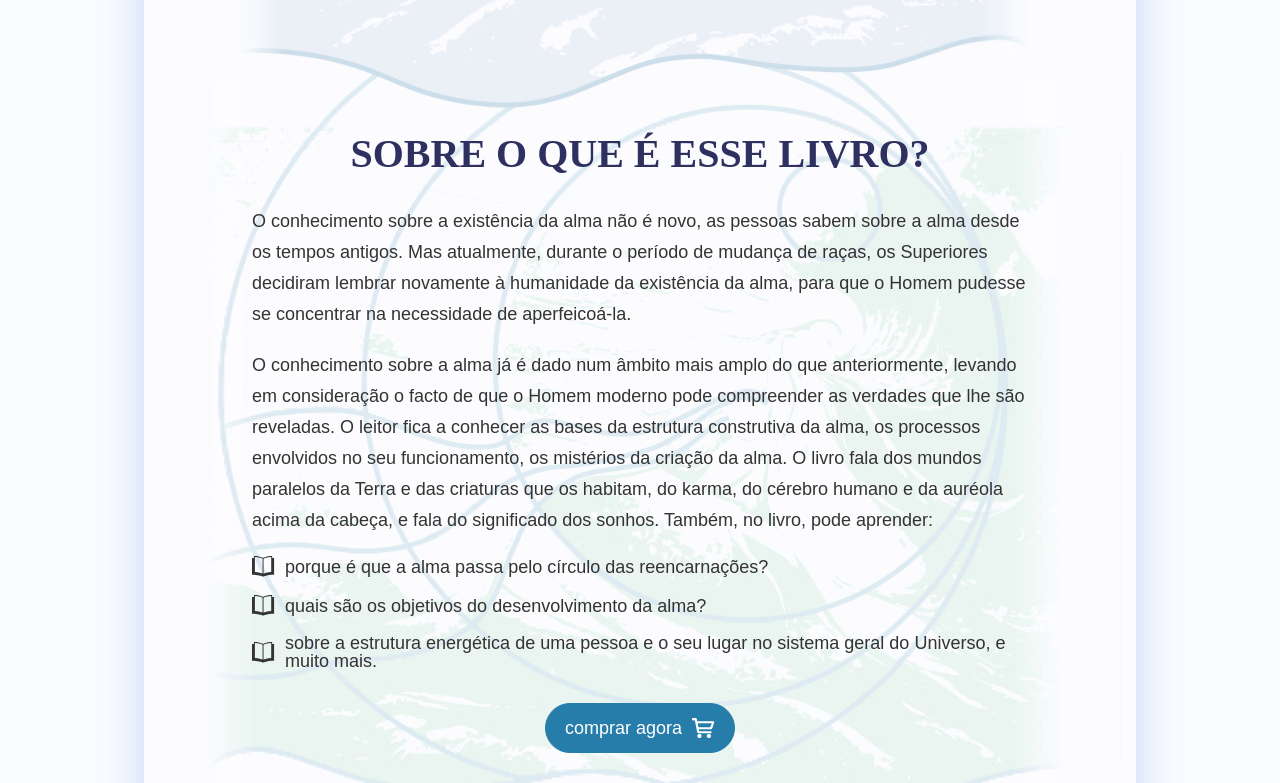
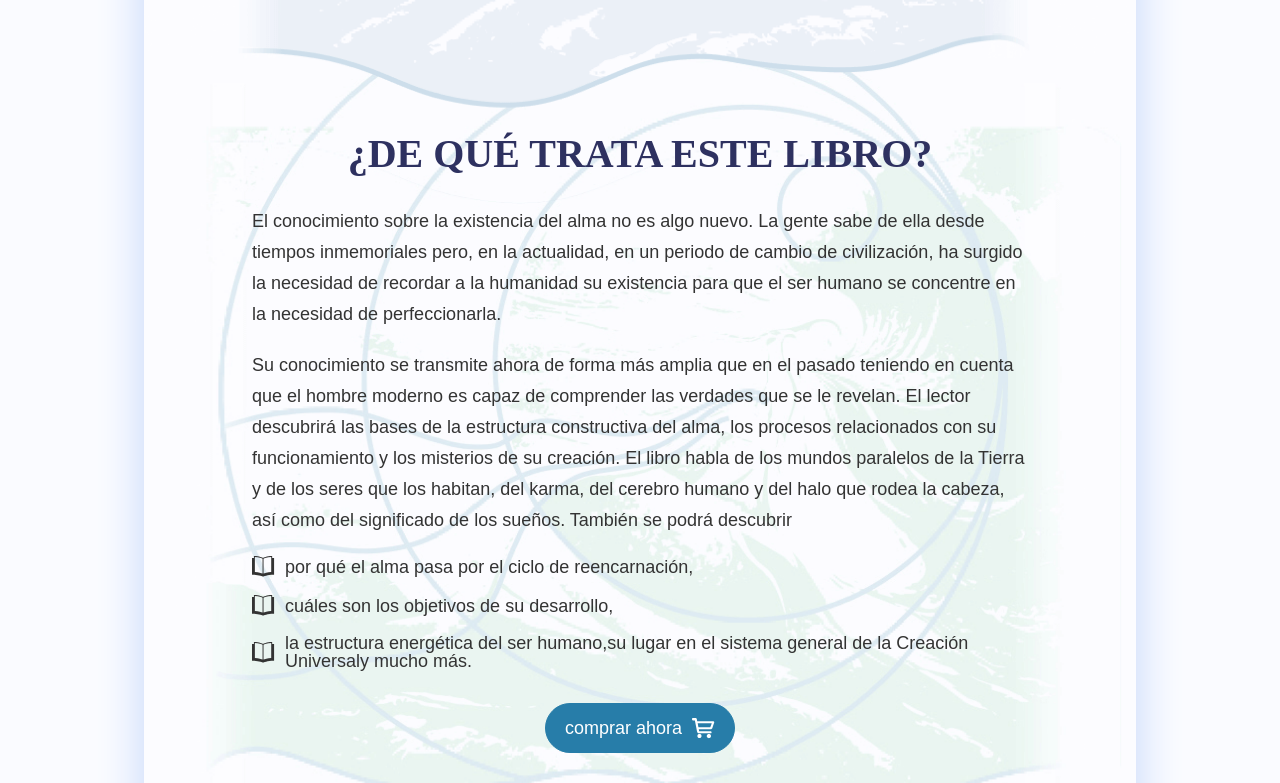
Before and after one commit to diywebdev/alma-books, a plain HTML site: page index.html in a window 1280 px wide. Shown: the part 640-1423 px from the top of the page. Drawn offline with nearby package versions, Linux system fonts and the light colour scheme; a web font is replaced by a local one.

Commit message:
UPD ABOUT

```diff
--- a/index.html
+++ b/index.html
@@ -141,47 +141,30 @@
       <main>
         <section class="target-section about" id="about">
           <div class="container">
-            <h2>Sobre o&nbsp;que é&nbsp;esse livro?</h2>
+            <h2>¿DE QUÉ TRATA ESTE LIBRO?</h2>
 
             <div class="about__content">
               <p>
-                O conhecimento sobre a existência da alma não é novo, as pessoas
-                sabem sobre a alma desde os tempos antigos. Mas atualmente,
-                durante o período de mudança de raças, os Superiores decidiram
-                lembrar novamente à humanidade da existência da alma, para que o
-                Homem pudesse se concentrar na necessidade de aperfeicoá-la.
+                El conocimiento sobre la existencia del alma no es algo nuevo. La gente sabe de ella desde tiempos inmemoriales pero, en la actualidad, en un periodo de cambio de civilización, ha surgido la necesidad de recordar a la humanidad su existencia para que el ser humano se concentre en la necesidad de perfeccionarla.
               </p>
               <p>
-                O conhecimento sobre a alma já é dado num âmbito mais amplo do
-                que anteriormente, levando em consideração o facto de que o
-                Homem moderno pode compreender as verdades que lhe são
-                reveladas. O leitor fica a conhecer as bases da estrutura
-                construtiva da alma, os processos envolvidos no seu
-                funcionamento, os mistérios da criação da alma. O livro fala dos
-                mundos paralelos da Terra e das criaturas que os habitam, do
-                karma, do cérebro humano e da auréola acima da cabeça, e fala do
-                significado dos sonhos. Também, no livro, pode aprender:
+                Su conocimiento se transmite ahora de forma más amplia que en el pasado teniendo en cuenta que el hombre moderno es capaz de comprender las verdades que se le revelan. El lector descubrirá las bases de la estructura constructiva del alma, los procesos relacionados con su funcionamiento y los misterios de su creación. El libro habla de los mundos paralelos de la Tierra y de los seres que los habitan, del karma, del cerebro humano y del halo que rodea la cabeza, así como del significado de los sueños. También se podrá descubrir
               </p>
             </div>
 
             <div class="about__items">
               <div class="about__item">
                 <img src="images/landing-pages/book-landing-page/icons/book.svg" alt="Book" />
-                <span
-                  >porque é que a alma passa pelo círculo das
-                  reencarnações?</span
+                <span>por qué el alma pasa por el ciclo de reencarnación,</span
                 >
               </div>
               <div class="about__item">
                 <img src="images/landing-pages/book-landing-page/icons/book.svg" alt="Book" />
-                <span>quais são os objetivos do desenvolvimento da alma?</span>
+                <span>cuáles son los objetivos de su desarrollo,</span>
               </div>
               <div class="about__item">
                 <img src="images/landing-pages/book-landing-page/icons/book.svg" alt="Book" />
-                <span
-                  >sobre a estrutura energética de uma pessoa e o seu lugar no
-                  sistema geral do Universo, e muito mais.</span
-                >
+                <span>la estructura energética del ser humano,su lugar en el sistema general de la Creación Universaly mucho más.</span>
               </div>
             </div>
 
@@ -191,7 +174,7 @@
                 class="btn"
                 target="_blank"
               >
-                comprar agora
+                comprar ahora
                 <img src="images/landing-pages/book-landing-page/icons/cart.svg" />
               </a>
             </div>
```
